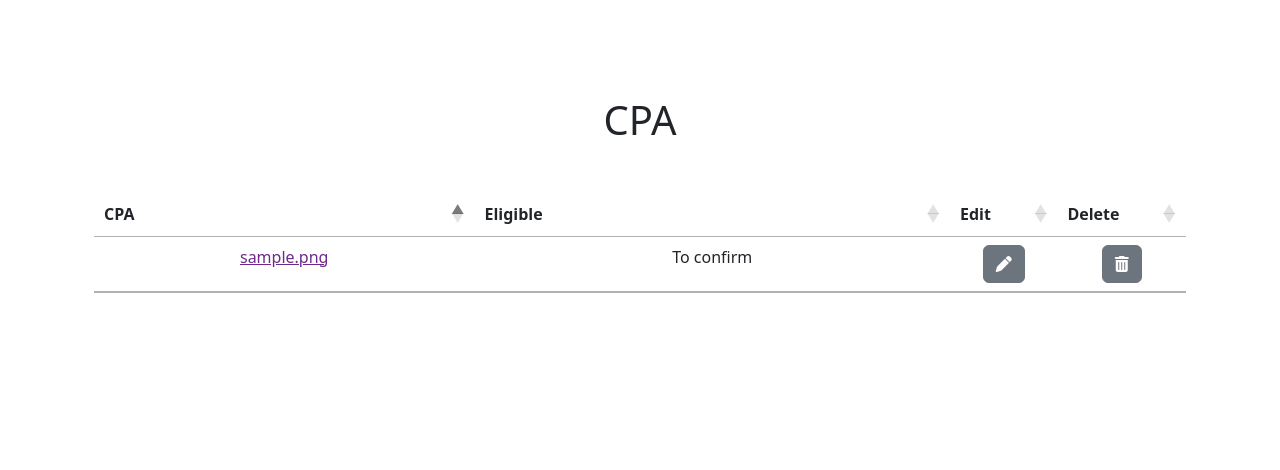
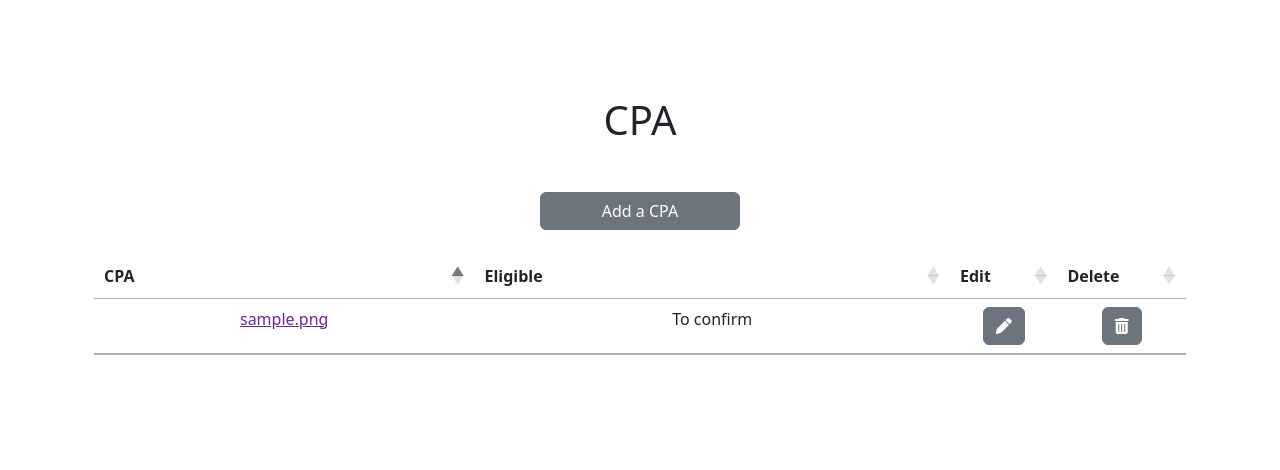
Before and after one commit to josephmje/afp_app, a Django app: page /cpa in a window 1280 px wide. Shown: the part 58-528 px from the top of the page. Run offline with Django 4.2, Linux system fonts and the light colour scheme; a user stored in the database is signed in; tables that the repository leaves empty hold one stand-in row (values such as "Sample post"); parts of the project's set-up code (start-up, migrations or seed data) failed here and were passed over; some libraries are stand-ins or nearby versions.

Commit message:
update cpa form

```diff
--- a/afp/templates/claims/cpa.html
+++ b/afp/templates/claims/cpa.html
@@ -11,6 +11,9 @@
 </div>
 
 <div class="container text-center mt-5">
+  <a href="{% url 'add_cpa' %}" class="btn btn-secondary" style="width: 200px;" title="Add CPA">Add a
+    CPA</a>
+  <br><br>
   {% if cpa_list %}
   <table class="table table-condensed table-hover" id="tbl_cpa">
     <thead>
@@ -23,7 +26,7 @@
     </thead>
     {% for cpa in cpa_list %}
     <tr id="cpa-{{ cpa.pk }}" class="cpa-row">
-      <td><a href="{{ cpa.cpa_file.url }}">{{ cpa.cpa_file }}</a></td>
+      <td><a href="{{ cpa.cpa_file }}">{{ cpa.cpa_file }}</a></td>
       <td>{{ cpa.get_eligible_display }}</td>
       <td>
         <a href="{% url 'edit_cpa' pk=cpa.pk %}" class="btn btn-secondary" title="Edit CPA">
@@ -39,9 +42,6 @@
     {% endfor %}
   </table>
   {% else%}
-  <a href="{% url 'add_cpa' %}" class="btn btn-secondary" style="width: 200px;" title="Add CPA">Add a
-    CPA</a>
-  <br><br>
   <p>No CPA uploaded yet.</p>
   {% endif %}
 </div>
```
